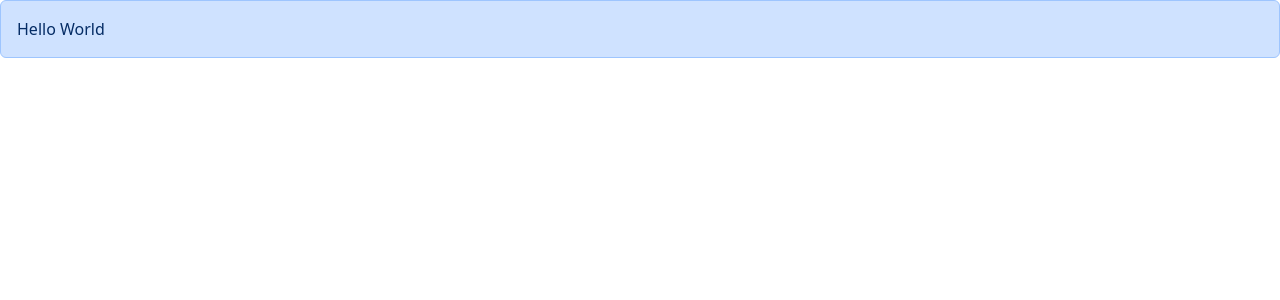
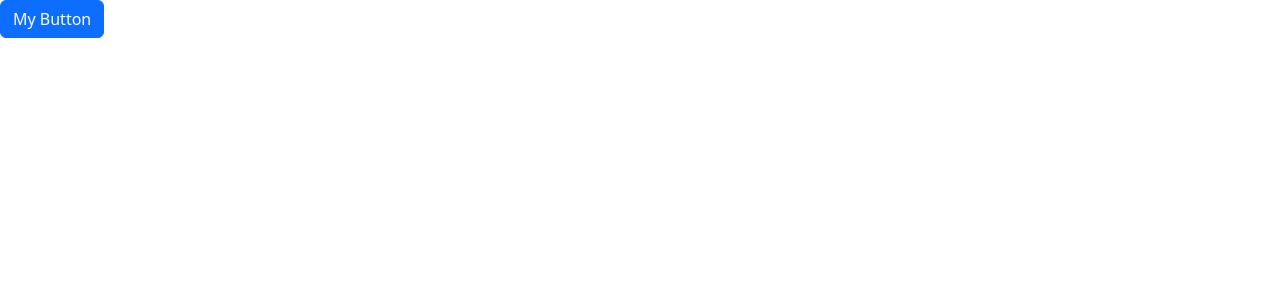
Before and after one commit to ChrisJoshRoberts/react-app, a React (Vite) app: page / in a window 1280 px wide. Shown: the top 300 px of the page. Built offline with nearby package versions, Linux system fonts and the light colour scheme.

Commit message:
creating alert button

```diff
--- a/src/App.tsx
+++ b/src/App.tsx
@@ -1,5 +1,7 @@
 import ListGroup from "./components/ListGroup";
 import Alert from "./components/Alert";
+import Button from "./components/Button";
+import { useState } from "react";
 
 function App() {
   // let items = ["New York", "San Francisco", "Tokyo", "London", "Paris"];
@@ -10,9 +12,14 @@ function App() {
 
   // return <div><ListGroup items={items} heading='Cities' onSelectItem={handleSelectItem} /></div>
 
+  const [alertVisible, setAlertVisible] = useState(false);
+
   return (
     <>
-      <Alert>Hello <span>World</span> </Alert>
+      { alertVisible && <Alert onClose={() => setAlertVisible(false)}>
+        Hello <span>World</span>{" "}
+      </Alert>}
+      <Button onClick={() => setAlertVisible(true)}> My Button</Button>
     </>
   );
 }
--- a/src/components/Alert.tsx
+++ b/src/components/Alert.tsx
@@ -2,13 +2,27 @@ import { ReactNode } from "react";
 
 interface AlertProps {
   children: ReactNode;
+  onClose: () => void;
 }
 
+const Alert = ({ children, onClose }: AlertProps) => {
+  return (
+    <div
+      className="alert alert-primary alert-dismissible"
+      role="alert"
+    >
+      {children}
+      <button
+        onClick={onClose}
+        type="button"
+        className="close"
+        data-bs-dismiss="alert"
+        aria-label="Close"
+      >
+        <span aria-hidden="true">&times;</span>
+      </button>
+    </div>
+  );
+};
 
-const Alert = ({children} : AlertProps) => {
-  return (
-    <div className="alert alert-primary">{children}</div>
-  )
-}
-
-export default Alert
+export default Alert;
--- /dev/null
+++ b/src/components/Button.tsx
@@ -0,0 +1,14 @@
+import React, { ReactNode } from 'react'
+
+interface ButtonProps {
+  children: ReactNode;
+  onClick : () => void;
+  color?: 'primary' | 'secondary' | 'success' | 'danger' | 'warning' | 'info' | 'light' | 'dark';
+}
+
+export const Button = ({children, onClick, color = 'primary'} : ButtonProps) => {
+  return (
+    <button className={'btn btn-' + color} onClick={onClick}>{children}</button>
+  )
+}
+export default Button
```
